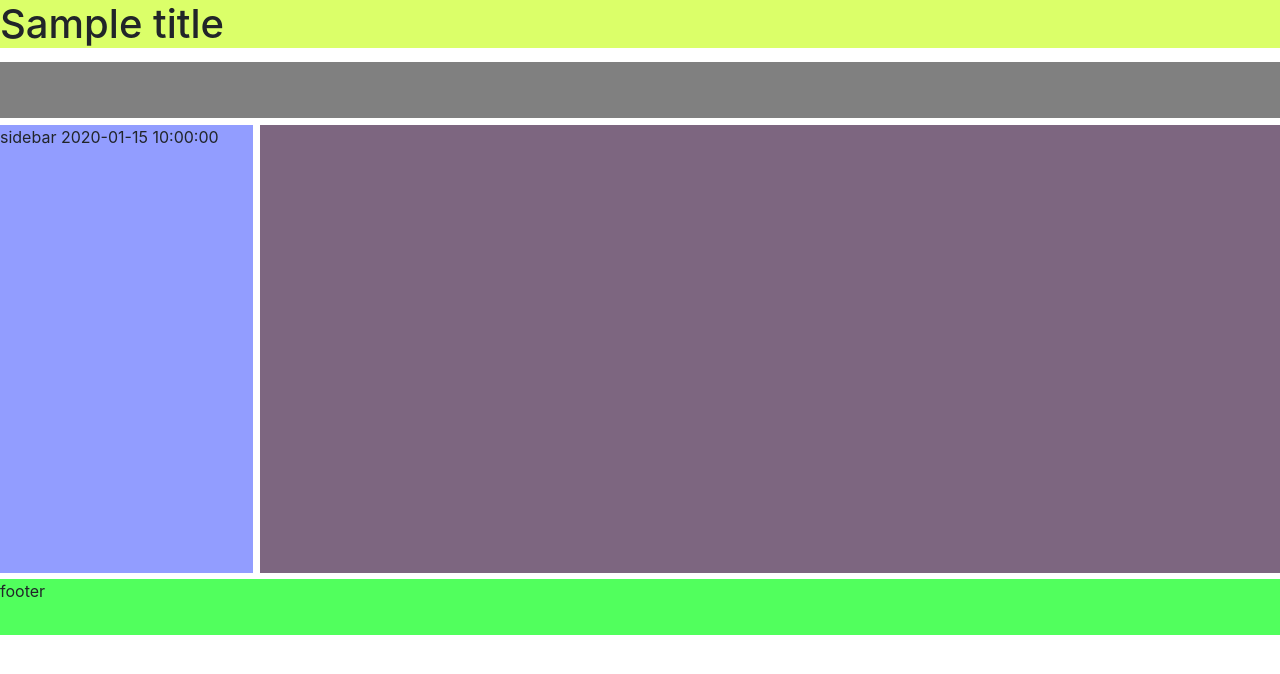
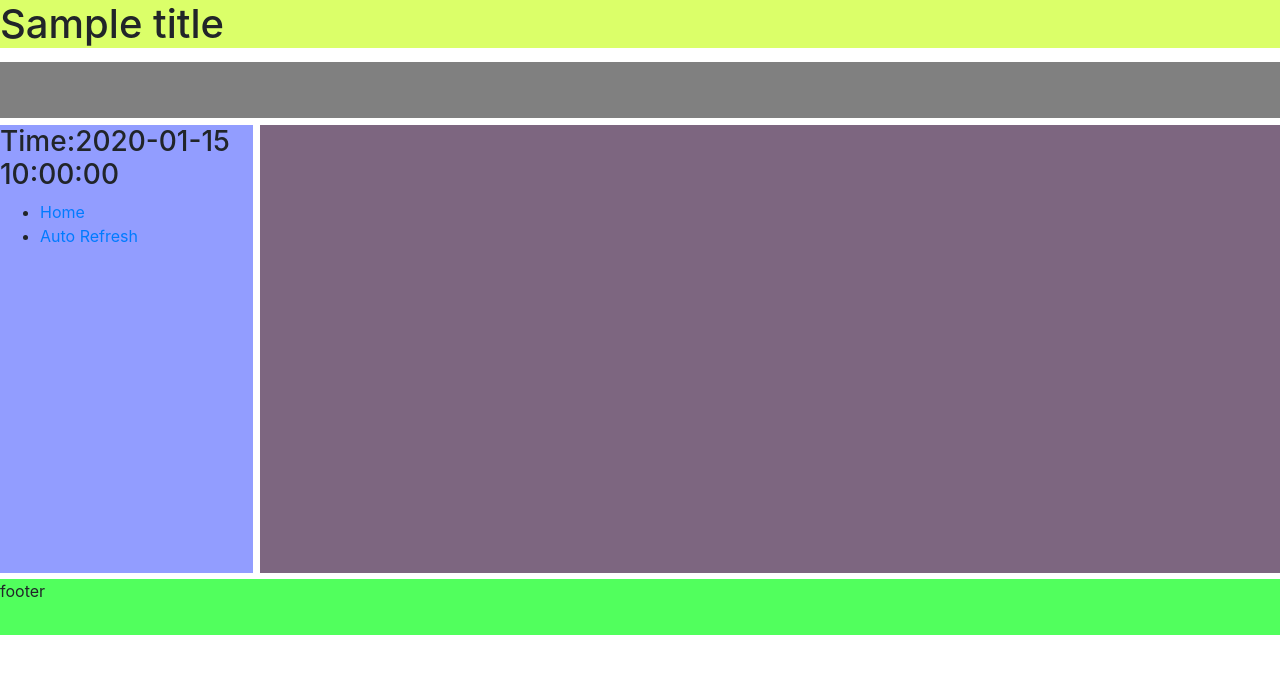
Before and after one commit to Martlark/flask-selenium-example, a Flask app: template templates/base.html in a window 1280 px wide. Shown: the top 674 px of the page. Run offline with Flask 2, Linux system fonts and the light colour scheme; the template is opened without the code that fills it: most values are stand-ins (such as "Sample title", 1, 10 or a date in 2020); some libraries are stand-ins or nearby versions.

Commit message:
Refactor and improve page layout.

```diff
--- a/app.py
+++ b/app.py
@@ -1,8 +1,9 @@
 import time
 
-from flask import Flask, render_template, request
+from flask import Flask, render_template, request, session
 
 app = Flask(__name__)
+refresh_count = 0
 
 
 @app.route('/shutdown')
@@ -16,9 +17,12 @@ def testing_shutdown():
     return 'not testing'
 
 
-@app.route('/grid')
+@app.route('/auto_refresh')
 def public_test():
-    return render_template("grid.html", title="Auto Refresh Grid Example", time_seconds=int(time.time()))
+    global refresh_count
+    refresh_count += 1
+    return render_template("auto_refresh.html", title="Auto Refresh Grid Example", refresh_count=refresh_count,
+                           time_seconds=int(time.time()))
 
 
 @app.route('/')
--- a/templates/grid.html
+++ b/templates/auto_refresh.html
@@ -1,8 +1,9 @@
 {% extends 'base.html' %}
 {% block header %}
-    <script src="/static/index.js"></script>
+    <script src="/static/autoRefresh.js"></script>
     <title>https://www.youtube.com/watch?v=7kVeCqQCxlk</title>
 {% endblock %}
 {% block content %}
+    <h3>Refreshed {{ refresh_count }} Times</h3>
     <label>Page Title (pause)<input type="checkbox" id="pause"></label>
 {% endblock %}
--- a/templates/base.html
+++ b/templates/base.html
@@ -18,17 +18,23 @@
             crossorigin="anonymous"></script>
     <link rel="stylesheet" type="text/css" href="/static/grid.css">
     <header>
-    {% block header %}{% endblock %}
-  </header>
+        {% block header %}{% endblock %}
+    </header>
 </head>
 <body>
 <div class="site">
     <header class="masthead" id="message"></header>
-    <h1 class="page-title">{{title}}</h1>
+    <h1 class="page-title">{{ title }}</h1>
     <main class="main-content">
         {% block content %}{% endblock %}
     </main>
-    <aside class="sidebar"> sidebar {{ time_seconds }}</aside>
+    <aside class="sidebar">
+        <h3>Time:{{ time_seconds }}</h3>
+        <ul>
+            <li><a href="/">Home</a></li>
+            <li><a href="/auto_refresh">Auto Refresh</a></li>
+        </ul>
+    </aside>
     <footer class="footer"> footer</footer>
 </div>
 </body>
```
Also changed, not shown: static/test.js (+11 -7 lines), static/autoRefresh.js (renamed from static/index.js).
